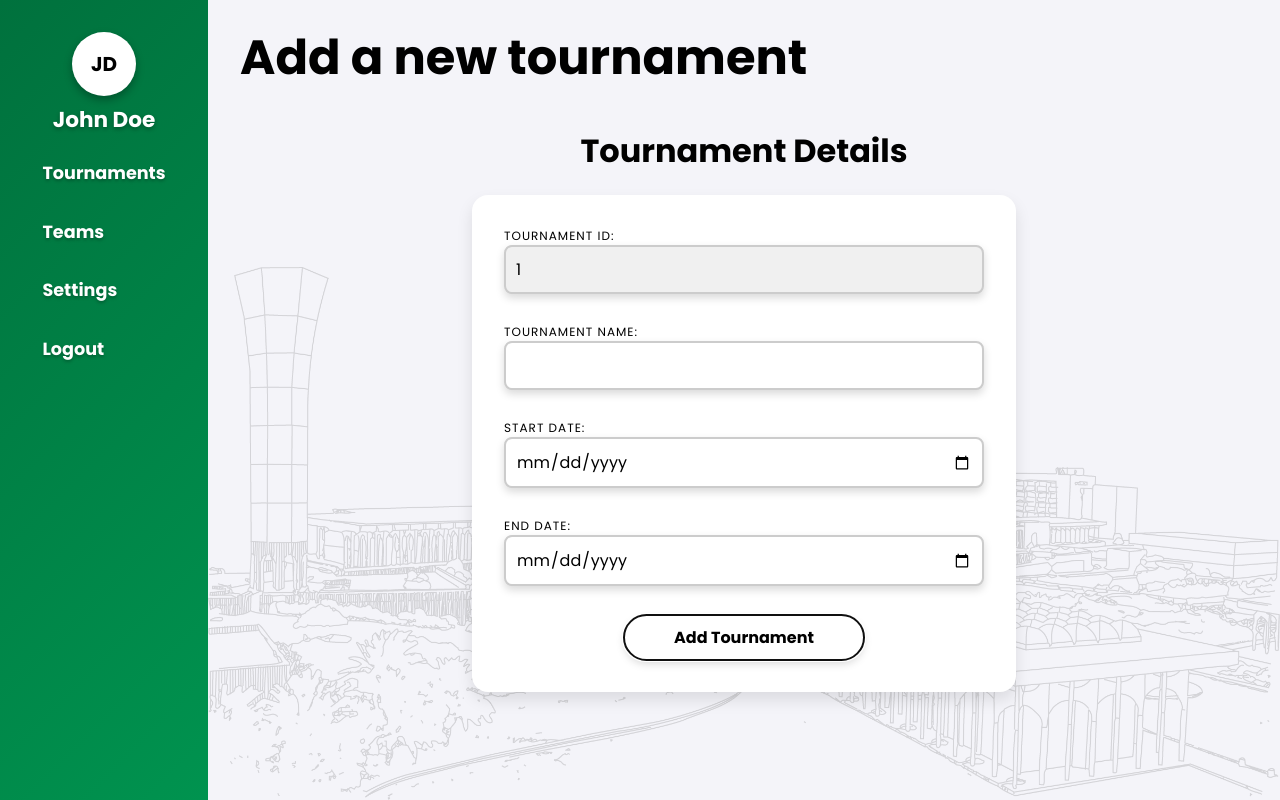
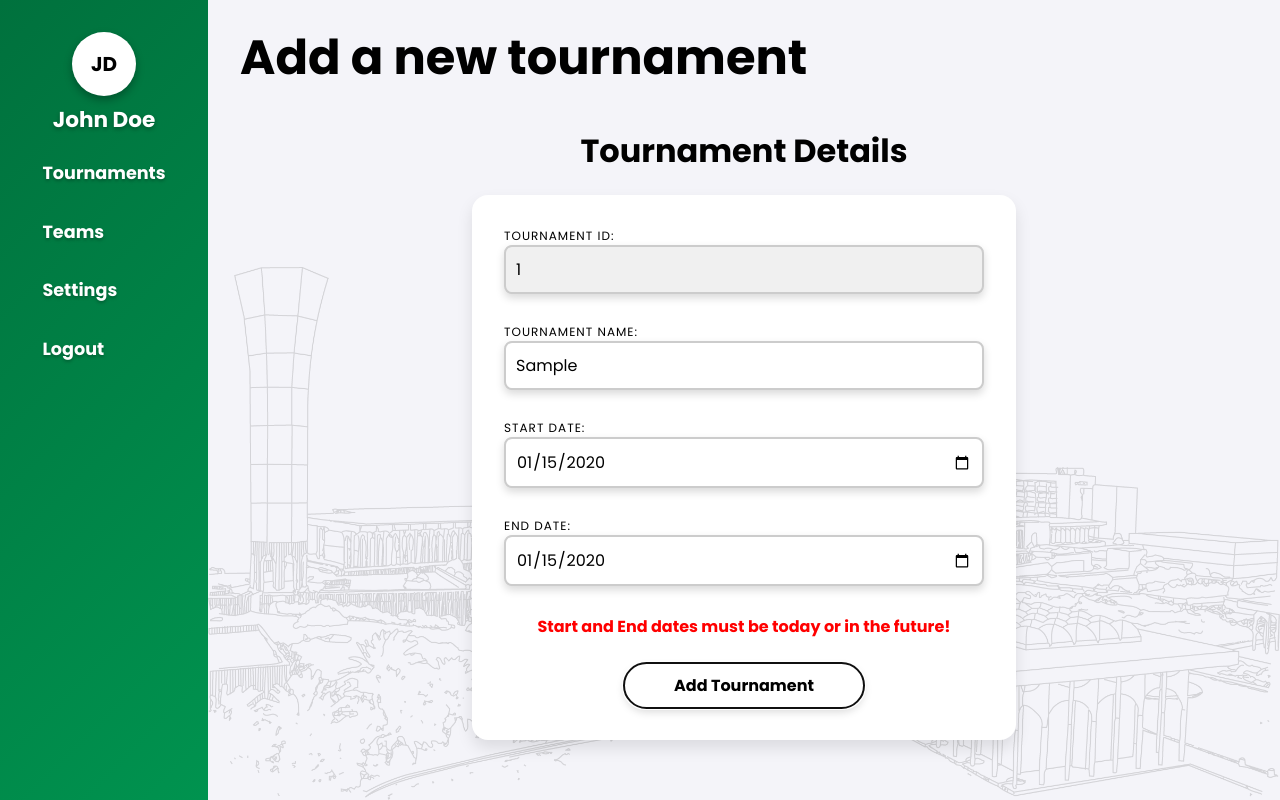
Before and after one commit to Husain-Althagafi/ICS321_Project, a React (Vite) app in the folder frontend/: page /admin/add-tournament in a window 1280 px wide. Both pictures are taken after typing "Sample", "2020-01-15", "2020-01-15" into the empty fields and a click on the button "Add Tournament". Built offline with nearby package versions, Linux system fonts and the light colour scheme.

Commit message:
update tournament add logic

```diff
--- a/frontend/src/pages/Admin/AddTournament.jsx
+++ b/frontend/src/pages/Admin/AddTournament.jsx
@@ -18,16 +18,41 @@ const AddTournament = () => {
   const [name, setName] = useState('');
   const [startDate, setStartDate] = useState('');
   const [endDate, setEndDate] = useState('');
+  const [errorMsg, setErrorMsg] = useState('');
+
+  // Calculate nextId dynamically based on tournaments state
+  const nextId = Math.max(0, ...tournaments.map(t => t.id || 0)) + 1;
 
   const handleAddTournament = (e) => {
     e.preventDefault();
-    const newTournament = { name, startDate, endDate };
+
+    const today = new Date();
+    today.setHours(0, 0, 0, 0); // normalize to midnight
+    const start = new Date(startDate);
+    const end = new Date(endDate);
+
+    if (start < today || end < today) {
+      const msg = 'Start and End dates must be today or in the future!';
+      setErrorMsg(msg);
+      setTimeout(() => alert(msg), 0);
+      return;
+    }
+
+    if (end <= start) {
+      const msg = 'End date must be after Start date!';
+      setErrorMsg(msg);
+      setTimeout(() => alert(msg), 0);
+      return;
+    }
+
+    const newTournament = { id: nextId, name, startDate, endDate };
     const updated = [...tournaments, newTournament];
     setTournaments(updated);
     localStorage.setItem('tournaments', JSON.stringify(updated));
     setName('');
     setStartDate('');
     setEndDate('');
+    setErrorMsg('');
     alert('Tournament added!');
   };
 
@@ -64,7 +89,7 @@ const AddTournament = () => {
                 Tournament ID:
                 <input
                   type="text"
-                  value={Math.max(0, ...tournaments.map(t => t.id || 0)) + 1}
+                  value={nextId}
                   disabled
                   style={{ backgroundColor: '#f0f0f0', cursor: 'not-allowed' }}
                 />
@@ -81,6 +106,7 @@ const AddTournament = () => {
                 End Date:
                 <input type="date" value={endDate} onChange={(e) => setEndDate(e.target.value)} required />
               </label>
+              {errorMsg && <p className="form-error">{errorMsg}</p>}
               <button type="submit">Add Tournament</button>
             </form>
           </div>
--- a/frontend/src/stylesheets/AddTournament.css
+++ b/frontend/src/stylesheets/AddTournament.css
@@ -230,3 +230,10 @@ form button {
   grid-template-columns: 1fr;
   gap: 1.5rem;
 }
+.form-error {
+    color: red;
+    font-weight: bold;
+    text-align: center;
+    margin-top: 0rem;
+    margin-bottom: 0rem;
+}
```
